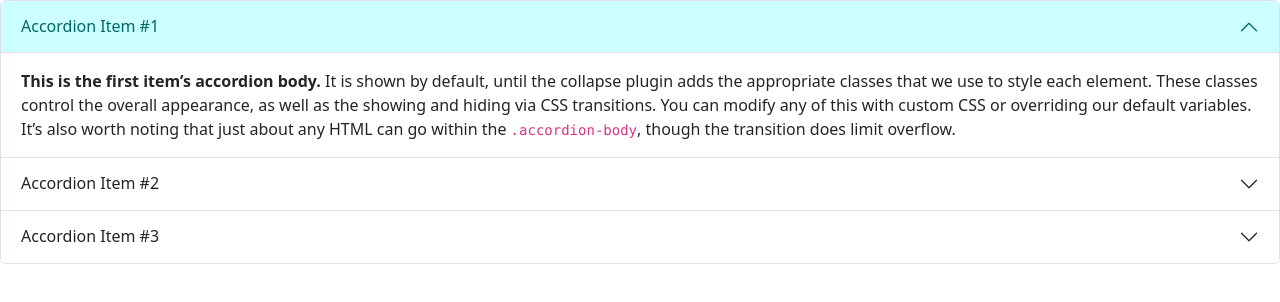
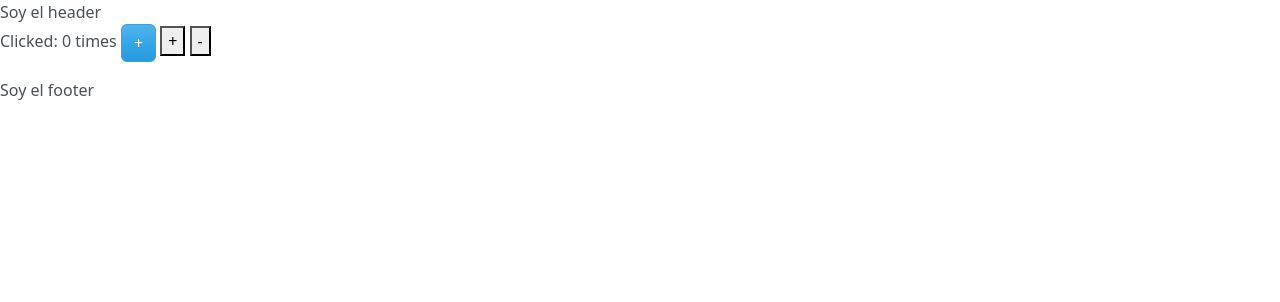
Before and after one commit to KiKDraS/laboratorio-web-app, a website built with Vite: page index.html in a window 1280 px wide. Built offline with nearby package versions, Linux system fonts and the light colour scheme; files whose address does not match are found by name.

Commit message:
Setup inicial - Prueba de funcionamiento

```diff
--- a/index.html
+++ b/index.html
@@ -5,68 +5,16 @@
     <meta charset="UTF-8">
     <meta name="viewport" content="width=device-width, initial-scale=1.0">
 
-    <link rel="stylesheet" href="/dist/main.css">
     <script src="/node_modules/bootstrap/dist/js/bootstrap.bundle.js"></script>
-    <title>Document</title>
+    <title>Laboratorio de Aplicaciones Web Cliente</title>
 </head>
 
 <body>
-    <div class="accordion" id="accordionExample">
-        <div class="accordion-item">
-            <h2 class="accordion-header">
-                <button class="accordion-button" type="button" data-bs-toggle="collapse" data-bs-target="#collapseOne"
-                    aria-expanded="true" aria-controls="collapseOne">
-                    Accordion Item #1
-                </button>
-            </h2>
-            <div id="collapseOne" class="accordion-collapse collapse show" data-bs-parent="#accordionExample">
-                <div class="accordion-body">
-                    <strong>This is the first item’s accordion body.</strong> It is shown by default, until the collapse
-                    plugin adds the appropriate classes that we use to style each element. These classes control the
-                    overall appearance, as well as the showing and hiding via CSS transitions. You can modify any of
-                    this with custom CSS or overriding our default variables. It’s also worth noting that just about any
-                    HTML can go within the <code>.accordion-body</code>, though the transition does limit overflow.
-                </div>
-            </div>
-        </div>
-        <div class="accordion-item">
-            <h2 class="accordion-header">
-                <button class="accordion-button collapsed" type="button" data-bs-toggle="collapse"
-                    data-bs-target="#collapseTwo" aria-expanded="false" aria-controls="collapseTwo">
-                    Accordion Item #2
-                </button>
-            </h2>
-            <div id="collapseTwo" class="accordion-collapse collapse" data-bs-parent="#accordionExample">
-                <div class="accordion-body">
-                    <strong>This is the second item’s accordion body.</strong> It is hidden by default, until the
-                    collapse plugin adds the appropriate classes that we use to style each element. These classes
-                    control the overall appearance, as well as the showing and hiding via CSS transitions. You can
-                    modify any of this with custom CSS or overriding our default variables. It’s also worth noting that
-                    just about any HTML can go within the <code>.accordion-body</code>, though the transition does limit
-                    overflow.
-                </div>
-            </div>
-        </div>
-        <div class="accordion-item">
-            <h2 class="accordion-header">
-                <button class="accordion-button collapsed" type="button" data-bs-toggle="collapse"
-                    data-bs-target="#collapseThree" aria-expanded="false" aria-controls="collapseThree">
-                    Accordion Item #3
-                </button>
-            </h2>
-            <div id="collapseThree" class="accordion-collapse collapse" data-bs-parent="#accordionExample">
-                <div class="accordion-body">
-                    <strong>This is the third item’s accordion body.</strong> It is hidden by default, until the
-                    collapse plugin adds the appropriate classes that we use to style each element. These classes
-                    control the overall appearance, as well as the showing and hiding via CSS transitions. You can
-                    modify any of this with custom CSS or overriding our default variables. It’s also worth noting that
-                    just about any HTML can go within the <code>.accordion-body</code>, though the transition does limit
-                    overflow.
-                </div>
-            </div>
-        </div>
-    </div>
+    <header id="header"></header>
+    <section id="main"></section>
+    <footer id="footer"></footer>
 
+    <script type="module" src="/src/index.js"></script>
 </body>
 
 </html>
--- a/scss/main.scss
+++ b/scss/main.scss
@@ -1,3 +1,3 @@
-$primary: #00ffff;
-
+@import "../node_modules/bootswatch/dist/cerulean/variables";
 @import "../node_modules/bootstrap/scss/bootstrap";
+@import "../node_modules/bootswatch/dist/cerulean/bootswatch";
--- /dev/null
+++ b/src/components/counter.js
@@ -0,0 +1,25 @@
+import { store } from "../store";
+import {
+  decrement,
+  increment,
+  incrementAsync,
+} from "../features/counter/counterSlice";
+
+export const Counter = () => {
+  return `
+        <div>
+            <p>
+                Clicked: <span id="value">${
+                  store.getState().counter.value
+                }</span> times
+                <button id="increment" class="btn btn-primary">+</button>
+                <button id="incrementAsync">+</button>
+                <button id="decrement">-</button>
+            </p>
+        </div>
+    `;
+};
+
+export const incrementCounter = () => store.dispatch(increment());
+export const incrementCounterAsync = () => store.dispatch(incrementAsync(1));
+export const decrementCounter = () => store.dispatch(decrement(1));
--- /dev/null
+++ b/src/features/counter/counterAPI.js
@@ -0,0 +1,7 @@
+export function fetchCount(amount = 1) {
+  return new Promise((resolve) => {
+    return setTimeout(() => {
+      return resolve({ data: amount });
+    }, 2500);
+  });
+}
--- /dev/null
+++ b/src/features/counter/counterSlice.js
@@ -0,0 +1,44 @@
+import { createAsyncThunk, createSlice } from "@reduxjs/toolkit";
+import { fetchCount } from "./counterAPI";
+
+const initialState = {
+  value: 0,
+  status: "idle",
+};
+
+export const incrementAsync = createAsyncThunk(
+  "counter/fetchCount",
+  async (amount) => {
+    const response = await fetchCount(amount);
+    return response.data;
+  }
+);
+
+export const counterSlice = createSlice({
+  name: "counter",
+  initialState,
+  reducers: {
+    increment: (state) => {
+      state.value = state.value + 1;
+    },
+    decrement: (state, action) => {
+      state.value -= action.payload;
+    },
+  },
+  extraReducers: (builder) => {
+    builder
+      .addCase(incrementAsync.pending, (state) => {
+        state.status = "loading";
+      })
+      .addCase(incrementAsync.fulfilled, (state, action) => {
+        state.status = "idle";
+        state.value += action.payload;
+      })
+      .addCase(incrementAsync.rejected, (state) => {
+        state.status = "failed";
+      });
+  },
+});
+
+export const { increment, decrement } = counterSlice.actions;
+export default counterSlice.reducer;
--- /dev/null
+++ b/src/index.js
@@ -0,0 +1,50 @@
+import "../scss/main.scss";
+
+import {
+  Counter,
+  decrementCounter,
+  incrementCounter,
+  incrementCounterAsync,
+} from "./components/counter";
+import { store } from "./store";
+
+const header = document.getElementById("header");
+const main = document.getElementById("main");
+const footer = document.getElementById("footer");
+
+//Render
+const renderHeader = () => {
+  header.innerHTML = `Soy el header`;
+};
+
+const renderMain = () => {
+  main.innerHTML = Counter();
+};
+
+const renderFooter = () => {
+  footer.innerHTML = `Soy el footer`;
+};
+
+//Actualizar vista con store
+store.subscribe(renderMain);
+
+//Agregar listeners
+main.addEventListener("click", ({ target: { id } }) => {
+  switch (id) {
+    case "increment":
+      incrementCounter();
+      break;
+    case "incrementAsync":
+      incrementCounterAsync();
+      break;
+
+    case "decrement":
+      decrementCounter();
+      break;
+  }
+});
+
+//Iniciar App
+renderHeader();
+renderMain();
+renderFooter();
--- /dev/null
+++ b/src/store/index.js
@@ -0,0 +1,9 @@
+import { configureStore } from "@reduxjs/toolkit";
+
+import counterReducer from "../features/counter/counterSlice.js";
+
+export const store = configureStore({
+  reducer: {
+    counter: counterReducer,
+  },
+});
--- /dev/null
+++ b/vite.config.js
@@ -0,0 +1,5 @@
+import { defineConfig } from "vite";
+
+export default defineConfig({
+  base: "/laboratorio-web-app/",
+});
```
Also changed, not shown: package.json (+14 -3 lines), dist/assets/index-DmzEkw8j.css (added), dist/assets/index-f1qt5lWr.js (added), dist/index.html (added), dist/main.css (deleted), 2 other files.
